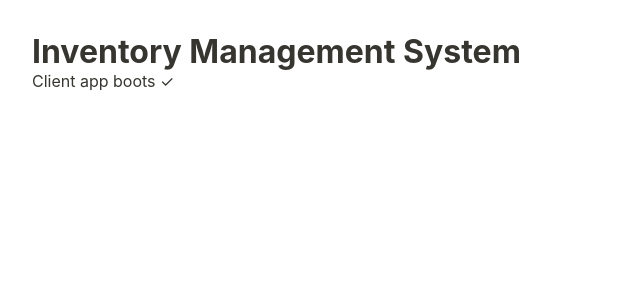
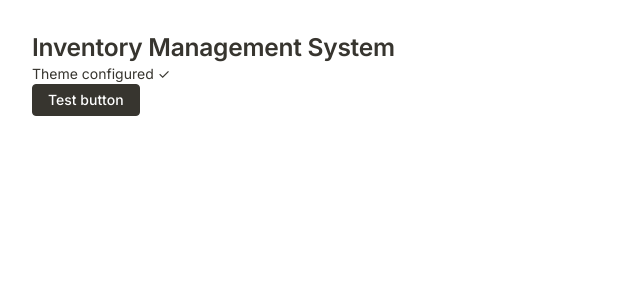
Before and after one commit to m-a-x-c/open-ims, a React (Vite) app in the folder client/: page / in a window 1280 px wide. Shown: the top 300 px of the page, without its empty margins (0-640 px from the left). Built offline with nearby package versions, Linux system fonts and the light colour scheme.

Commit message:
chore: configure global theme, fonts, AntD ConfigProvider

```diff
--- a/client/index.html
+++ b/client/index.html
@@ -5,6 +5,12 @@
     <link rel="icon" type="image/svg+xml" href="/vite.svg" />
     <meta name="viewport" content="width=device-width, initial-scale=1.0" />
     <title>Inventory Management System</title>
+    <link rel="preconnect" href="https://fonts.googleapis.com" />
+    <link rel="preconnect" href="https://fonts.gstatic.com" crossorigin />
+    <link
+      href="https://fonts.googleapis.com/css2?family=Inter:wght@400;500;600;700&display=swap"
+      rel="stylesheet"
+    />
   </head>
   <body>
     <div id="root"></div>
--- a/client/package.json
+++ b/client/package.json
@@ -1,6 +1,6 @@
 {
   "name": "inventory-management-system-client",
-  "version": "0.1.0",
+  "version": "0.2.0",
   "description": "Inventory management system client",
   "type": "module",
   "scripts": {
@@ -9,6 +9,7 @@
     "preview": "vite preview"
   },
   "dependencies": {
+    "antd": "^5.13.2",
     "react": "^18.2.0",
     "react-dom": "^18.2.0"
   },
--- a/client/src/App.tsx
+++ b/client/src/App.tsx
@@ -1,9 +1,31 @@
+import { ConfigProvider } from 'antd';
+import { Button } from 'antd';
+
 const App = () => {
   return (
-    <div style={{ padding: 32 }}>
-      <h1>Inventory Management System</h1>
-      <p>Client app boots ✓</p>
-    </div>
+    <ConfigProvider
+      theme={{
+        token: {
+          fontFamily:
+            "'Inter', -apple-system, BlinkMacSystemFont, 'Segoe UI', sans-serif",
+          colorPrimary: '#37352f',
+          colorText: '#37352f',
+          colorTextSecondary: '#787774',
+          colorBorder: '#e9e9e7',
+          colorBgContainer: '#ffffff',
+          colorBgLayout: '#ffffff',
+          borderRadius: 4,
+          fontSize: 14,
+          controlHeight: 32,
+        },
+      }}
+    >
+      <div style={{ padding: 32 }}>
+        <h1>Inventory Management System</h1>
+        <p>Theme configured ✓</p>
+        <Button type='primary'>Test button</Button>
+      </div>
+    </ConfigProvider>
   );
 };
 
--- a/client/src/index.css
+++ b/client/src/index.css
@@ -1,11 +1,296 @@
+:root {
+  --bg: #ffffff;
+  --bg-soft: #fafafa;
+  --bg-hover: #f1f1ef;
+  --bg-active: #ebebea;
+  --border: #e9e9e7;
+  --border-strong: #d9d9d7;
+  --text: #37352f;
+  --text-muted: #787774;
+  --text-faint: #9b9a97;
+  --accent: #2383e2;
+  --danger: #eb5757;
+}
+
 * {
   margin: 0;
   padding: 0;
   box-sizing: border-box;
 }
 
-body {
-  font-family: -apple-system, BlinkMacSystemFont, 'Segoe UI', sans-serif;
-  background: #ffffff;
-  color: #37352f;
+html, body {
+  background-color: var(--bg);
+  color: var(--text);
+  font-family: 'Inter', -apple-system, BlinkMacSystemFont, 'Segoe UI', sans-serif !important;
+  font-size: 14px;
+  line-height: 1.5;
+  -webkit-font-smoothing: antialiased;
+  -moz-osx-font-smoothing: grayscale;
 }
+
+h1, h2, h3, h4, h5 {
+  color: var(--text);
+  font-weight: 600;
+  letter-spacing: -0.01em;
+}
+
+h1 { font-size: 1.75rem; line-height: 1.25; }
+h2 { font-size: 1.375rem; line-height: 1.3; }
+h3 { font-size: 1.125rem; line-height: 1.35; }
+
+a { color: inherit; }
+
+.input-field {
+  width: 100%;
+  outline: none;
+  padding: 0.4rem 0.6rem;
+  border-radius: 4px;
+  border: 1px solid var(--border);
+  background: var(--bg-soft);
+  color: var(--text);
+  font-size: 14px;
+  font-family: inherit;
+  margin-bottom: 0.5rem;
+  transition: border-color 120ms, box-shadow 120ms, background 120ms;
+}
+
+.input-field:hover {
+  background: #f4f4f2;
+}
+
+.input-field:focus {
+  border-color: var(--text-muted);
+  background: var(--bg);
+  box-shadow: 0 0 0 1px var(--text-muted);
+}
+
+.input-field::placeholder {
+  color: var(--text-faint);
+}
+
+.input-field-error {
+  border: 1px solid var(--danger);
+}
+
+.label {
+  font-size: 0.8125rem;
+  font-weight: 500;
+  color: var(--text-muted);
+}
+
+::-webkit-scrollbar {
+  width: 8px;
+  height: 8px;
+}
+
+::-webkit-scrollbar-track {
+  background: transparent;
+}
+
+::-webkit-scrollbar-thumb {
+  background: #d9d9d7;
+  border-radius: 8px;
+}
+
+::-webkit-scrollbar-thumb:hover {
+  background: #b8b7b3;
+}
+
+.custom-table {
+  width: 100%;
+  font-size: 0.875rem;
+  text-align: left;
+  border-collapse: collapse;
+}
+
+.custom-table th {
+  background-color: transparent;
+  padding: 0.5rem 0.75rem;
+  font-weight: 500;
+  color: var(--text-muted);
+  border-bottom: 1px solid var(--border);
+  text-align: left;
+}
+
+.custom-table tbody tr:nth-child(even) {
+  background-color: transparent;
+}
+
+.custom-table td {
+  padding: 0.5rem 0.75rem;
+  border-bottom: 1px solid var(--border);
+  color: var(--text);
+}
+
+.custom-table tbody tr:hover {
+  background-color: var(--bg-hover);
+}
+
+.query-filter {
+  width: 75%;
+}
+
+.query-filter label {
+  font-weight: 500;
+  color: var(--text-muted);
+}
+
+.sales {
+  padding: 1rem 1.5rem;
+  margin: 0.25rem 0;
+  border: 1px solid var(--border);
+  border-radius: 6px;
+  width: 100%;
+  overflow: auto;
+  background: var(--bg);
+}
+
+.number-card {
+  width: 100%;
+  margin: 0.5rem;
+  min-height: 130px;
+  border-radius: 6px;
+  border: 1px solid var(--border);
+  background: var(--bg);
+  text-align: center;
+  display: flex;
+  flex-direction: column;
+  align-items: center;
+  justify-content: center;
+  transition: background 120ms;
+}
+
+.number-card:hover {
+  background: var(--bg-soft);
+}
+
+.number-card h3 {
+  font-size: 0.875rem;
+  font-weight: 500;
+  color: var(--text-muted);
+}
+
+.number-card h1 {
+  font-size: 2rem;
+  font-weight: 600;
+  color: var(--text);
+}
+
+.update-sale-modal {
+  border: 1px solid var(--border);
+  padding: 1.5rem;
+  border-radius: 6px;
+}
+
+.bulk-delete-btn {
+  padding: 0 0.5rem;
+  height: 28px;
+  background-color: var(--danger) !important;
+  opacity: 0.9;
+  transition: opacity 150ms;
+  color: #fff;
+  border-radius: 4px;
+}
+
+.bulk-delete-btn:hover {
+  opacity: 1;
+}
+
+.bulk-delete-btn:disabled {
+  background-color: var(--border-strong) !important;
+  color: var(--text-faint);
+  opacity: 1;
+}
+
+.table-btn-small {
+  width: 28px;
+  height: 28px;
+  border-radius: 4px;
+  padding: 0;
+  margin-right: 0.25rem;
+}
+
+.table-btn {
+  border-radius: 4px;
+  height: 28px;
+  padding: 0 0.6rem;
+  margin-right: 0.25rem;
+  font-weight: 500;
+}
+
+@keyframes spin-animation {
+  from { transform: rotate(0deg); }
+  to { transform: rotate(360deg); }
+}
+
+.spin {
+  display: inline-block;
+  animation: spin-animation 1.2s linear infinite;
+}
+
+/* AntD overrides for Notion feel */
+.ant-btn {
+  font-weight: 500 !important;
+  box-shadow: none !important;
+  border-radius: 4px !important;
+}
+
+.ant-btn-primary {
+  background: var(--text) !important;
+  border-color: var(--text) !important;
+  color: #fff !important;
+}
+
+.ant-btn-primary:hover {
+  background: #2f2c27 !important;
+  border-color: #2f2c27 !important;
+}
+
+.ant-btn-primary:disabled {
+  background: var(--border-strong) !important;
+  border-color: var(--border-strong) !important;
+  color: #fff !important;
+}
+
+.ant-btn-default {
+  background: var(--bg) !important;
+  border-color: var(--border) !important;
+  color: var(--text) !important;
+}
+
+.ant-btn-default:hover {
+  background: var(--bg-hover) !important;
+  border-color: var(--border) !important;
+  color: var(--text) !important;
+}
+
+.ant-modal-content {
+  border-radius: 8px !important;
+  box-shadow: 0 14px 40px rgba(15, 15, 15, 0.12), 0 0 0 1px var(--border) !important;
+}
+
+.ant-table {
+  font-size: 14px;
+}
+
+.ant-table-thead > tr > th {
+  background: transparent !important;
+  color: var(--text-muted) !important;
+  font-weight: 500 !important;
+  border-bottom: 1px solid var(--border) !important;
+}
+
+.ant-table-tbody > tr > td {
+  border-bottom: 1px solid var(--border) !important;
+}
+
+.ant-table-tbody > tr:hover > td {
+  background: var(--bg-hover) !important;
+}
+
+.ant-pagination-item-active {
+  border-color: var(--text) !important;
+}
+.ant-pagination-item-active a {
+  color: var(--text) !important;
+}
```
